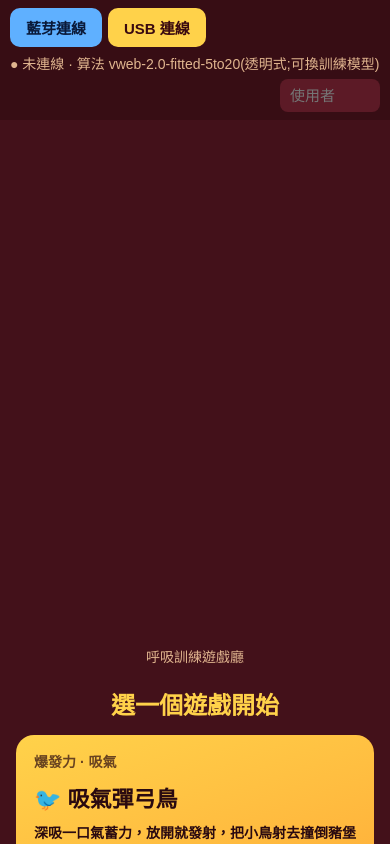
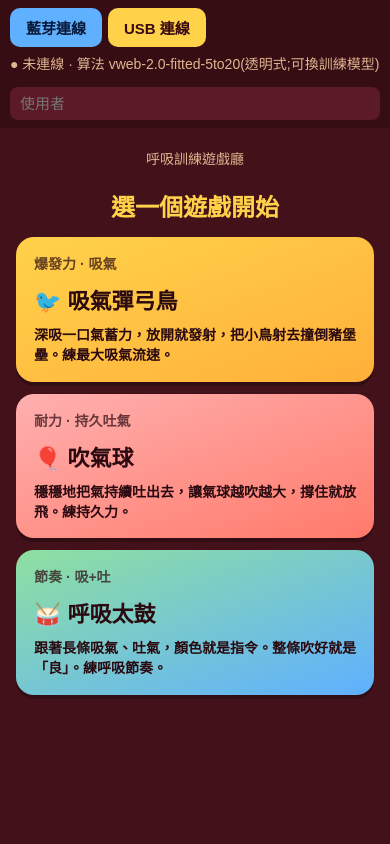
Before and after one commit to MoWay370/inhale-mobile-demo, a website: page index.html in a window 390 px wide. Drawn offline with Linux system fonts and the light colour scheme.

Commit message:
Update index.html

```diff
--- a/index.html
+++ b/index.html
@@ -54,12 +54,16 @@
   @media (max-width:720px){
     html,body{overflow:auto;}
     #app{height:auto;min-height:100vh;min-height:100dvh;}
-    .bar.top{gap:6px;padding:8px 10px;position:sticky;top:0;z-index:10;}
+    .bar.top{gap:6px;padding:8px 10px;position:sticky;top:0;z-index:30;}
     .bar.top label{display:none;}
-    #name{width:100px;}
-    #wrap{min-height:60vh;}
-    #hub{position:relative;gap:14px;padding:16px;justify-content:flex-start;
-      padding-top:20px;padding-bottom:24px;min-height:auto;}
+    .bar.top .spacer{display:none;}
+    #name{width:100%;order:5;margin-top:2px;}
+    #syncStatus{order:4;}
+    #wrap{min-height:70vh;position:relative;}
+    /* canvas 只當背景，選單畫面時 hub 疊在上面且不透明，確保卡片看得到、點得到 */
+    canvas{position:absolute;inset:0;height:100%;}
+    #hub{position:relative;z-index:20;gap:14px;padding:16px;justify-content:flex-start;
+      padding-top:20px;padding-bottom:24px;min-height:70vh;background:var(--bg);}
     #hub p{font-size:14px;}
     #hub h1{font-size:24px;}
     .cards{gap:12px;flex-direction:column;align-items:center;}
@@ -68,8 +72,7 @@
     .card .big{font-size:22px;}
     .card .desc{font-size:14px;line-height:1.45;}
     .btn-lg{font-size:18px;padding:12px 20px;}
-    canvas{min-height:60vh;}
-    #bottom{position:sticky;bottom:0;z-index:10;}
+    #bottom{position:sticky;bottom:0;z-index:30;}
   }
 </style>
 </head>
```
